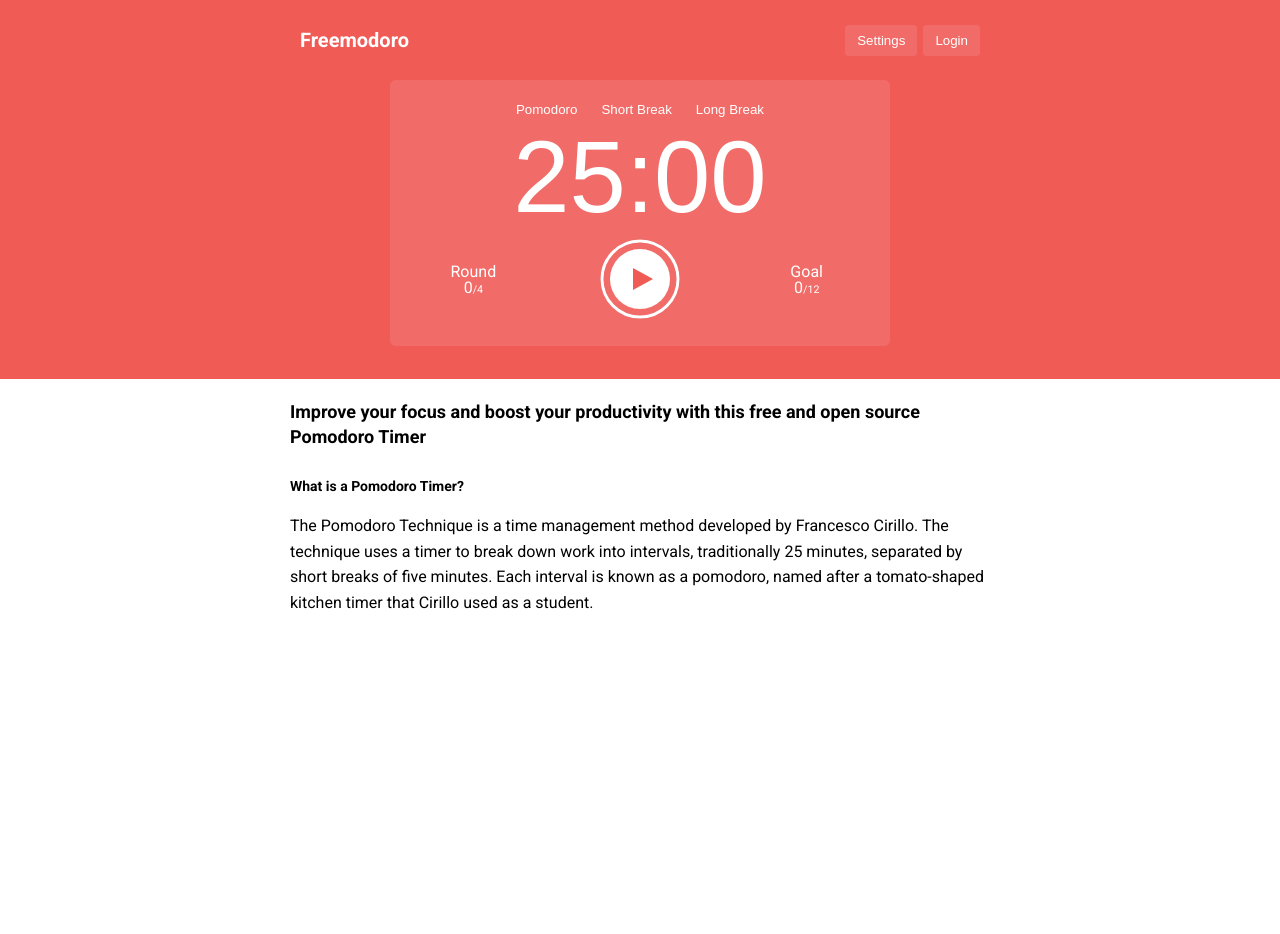
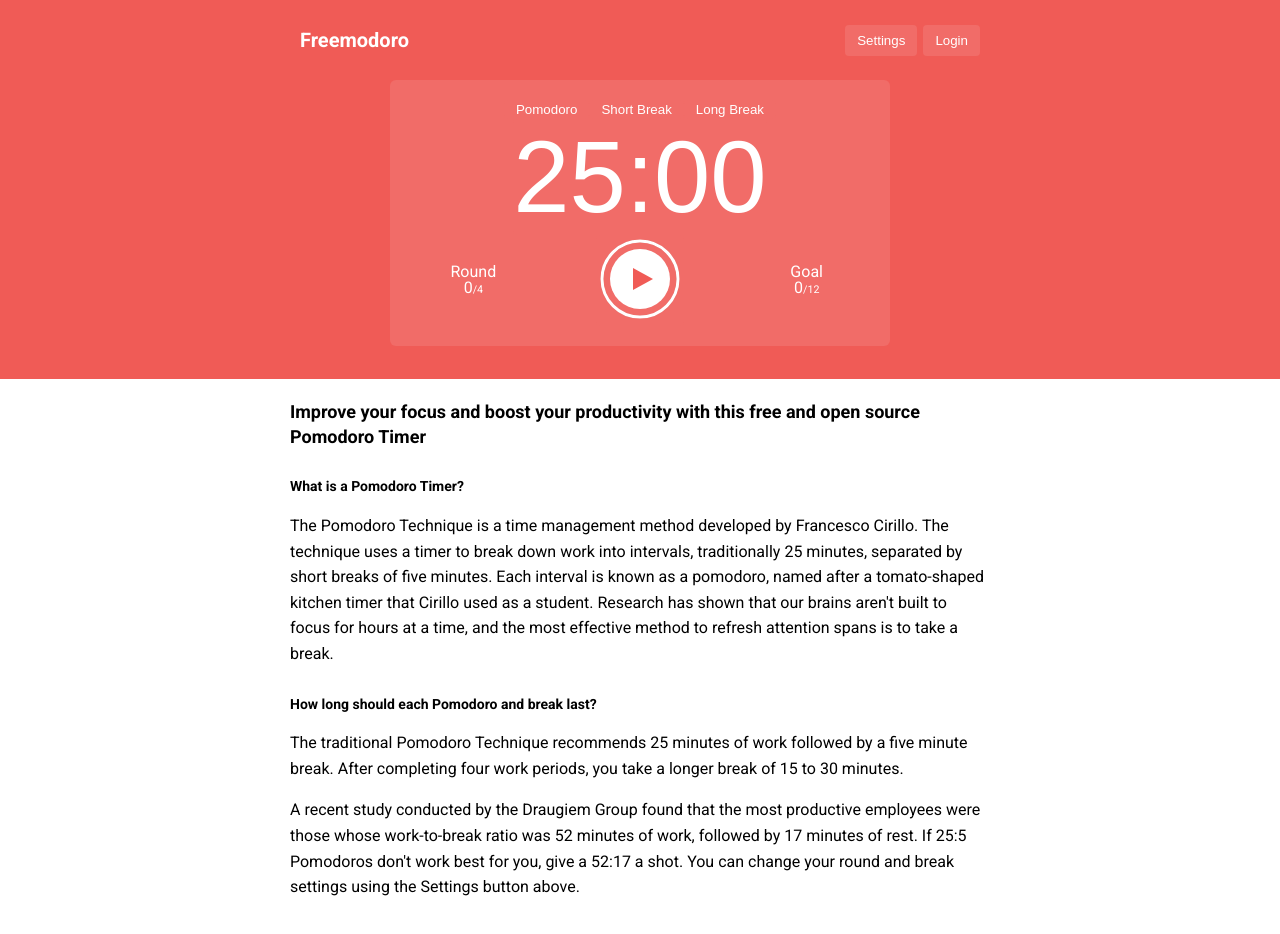
Before and after one commit to jaredblumer/freemodoro, a React (Create React App) app: page / in a window 1280 px wide. Before the commit the page ends 800 px from the top, so only its background shows below. Built offline with nearby package versions, Linux system fonts and the light colour scheme.

Commit message:
Add second h2 and paragraph content

```diff
--- a/src/components/Description.js
+++ b/src/components/Description.js
@@ -14,7 +14,24 @@
           Francesco Cirillo. The technique uses a timer to break down work into
           intervals, traditionally 25 minutes, separated by short breaks of five
           minutes. Each interval is known as a pomodoro, named after a
-          tomato-shaped kitchen timer that Cirillo used as a student.
+          tomato-shaped kitchen timer that Cirillo used as a student. Research
+          has shown that our brains aren't built to focus for hours at a time,
+          and the most effective method to refresh attention spans is to take a
+          break.
+        </p>
+        <h2>How long should each Pomodoro and break last?</h2>
+        <p>
+          The traditional Pomodoro Technique recommends 25 minutes of work
+          followed by a five minute break. After completing four work periods,
+          you take a longer break of 15 to 30 minutes.
+        </p>
+
+        <p>
+          A recent study conducted by the Draugiem Group found that the most
+          productive employees were those whose work-to-break ratio was 52
+          minutes of work, followed by 17 minutes of rest. If 25:5 Pomodoros
+          don't work best for you, give a 52:17 a shot. You can change your
+          round and break settings using the Settings button above.
         </p>
       </div>
     );
```
